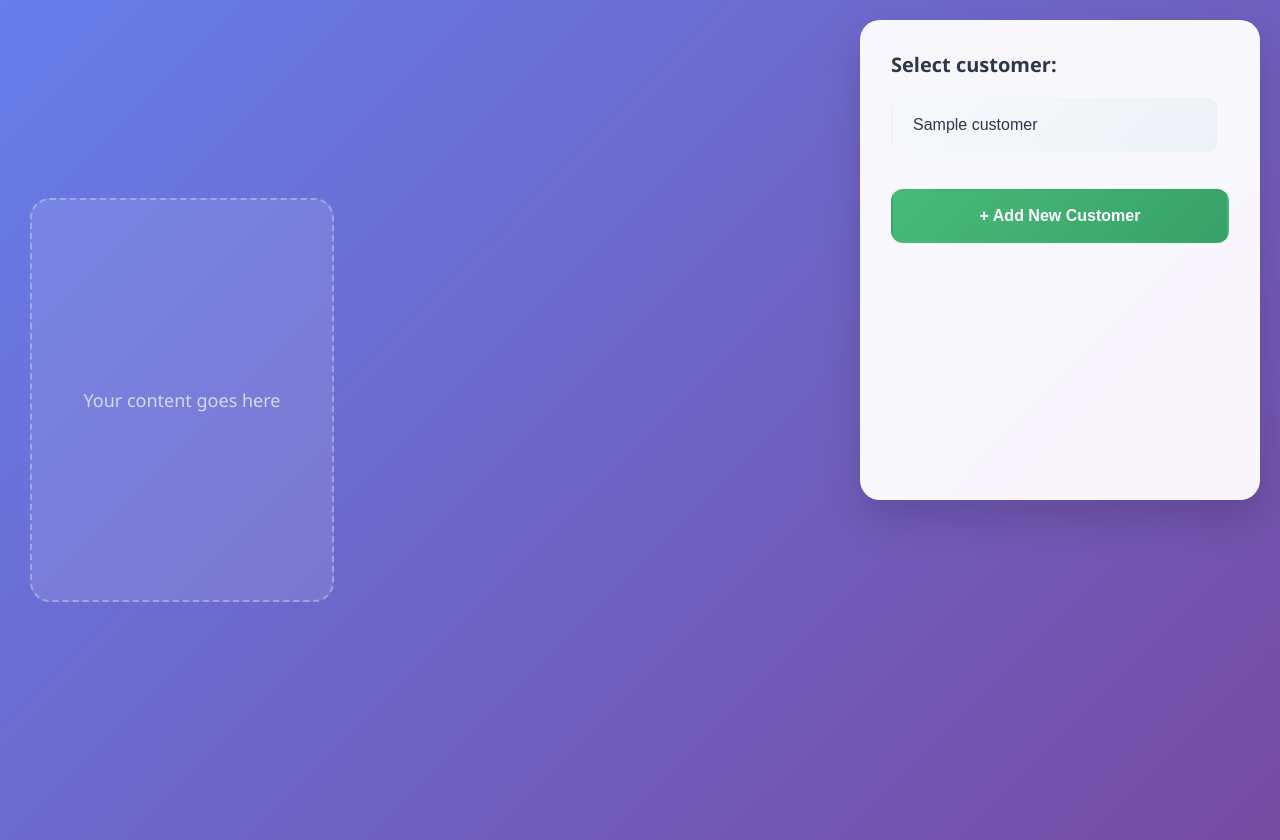
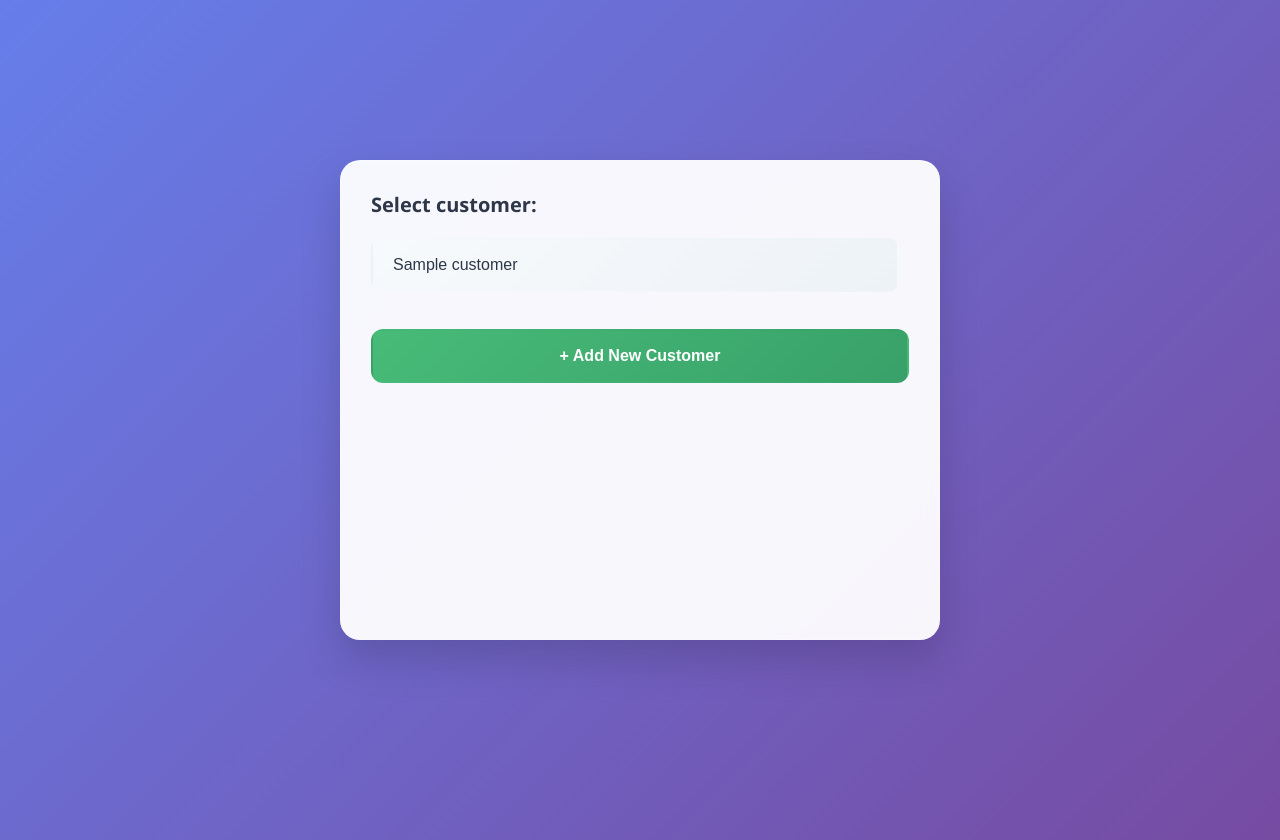
Before and after one commit to Sammyy181/invoiceEditor, a Flask app: template templates/select_customer.html in a window 1280 px wide. Run offline with Flask 3, Linux system fonts and the light colour scheme; the template is opened without the code that fills it: most values are stand-ins (such as "Sample title", 1, 10 or a date in 2020).

Commit message:
Updated select_customer

```diff
--- a/templates/select_customer.html
+++ b/templates/select_customer.html
@@ -15,14 +15,15 @@
 
         .container {
             position: fixed;
-            right: 20px;
-            top: 20px;
-            width: 400px;
+            top: 50%;
+            left: 50%;
+            transform: translate(-50%, -50%);
+            width: 600px; /* increased width */
             height: 60vh;
             background: rgba(255, 255, 255, 0.95);
             backdrop-filter: blur(10px);
             border-radius: 20px;
-            box-shadow: 0 20px 40px rgba(0,0,0,0.15);
+            box-shadow: 0 20px 40px rgba(0, 0, 0, 0.15);
             border: 1px solid rgba(255, 255, 255, 0.2);
             padding: 30px;
             box-sizing: border-box;
@@ -448,30 +449,9 @@
             }
         }
 
-        .left-placeholder {
-            position: fixed;
-            left: 30px;
-            top: 50%;
-            transform: translateY(-50%);
-            width: 300px;
-            height: 400px;
-            background: rgba(255, 255, 255, 0.1);
-            border: 2px dashed rgba(255, 255, 255, 0.3);
-            border-radius: 20px;
-            display: flex;
-            align-items: center;
-            justify-content: center;
-            color: rgba(255, 255, 255, 0.7);
-            font-size: 18px;
-            font-weight: 500;
-        }
-
     </style>
 </head>
 <body>
-    <div class="left-placeholder">
-        Your content goes here
-    </div>
 
     <div class="container">
         <form method="POST" id="customerForm">
```
Also changed, not shown: 1 other file.
